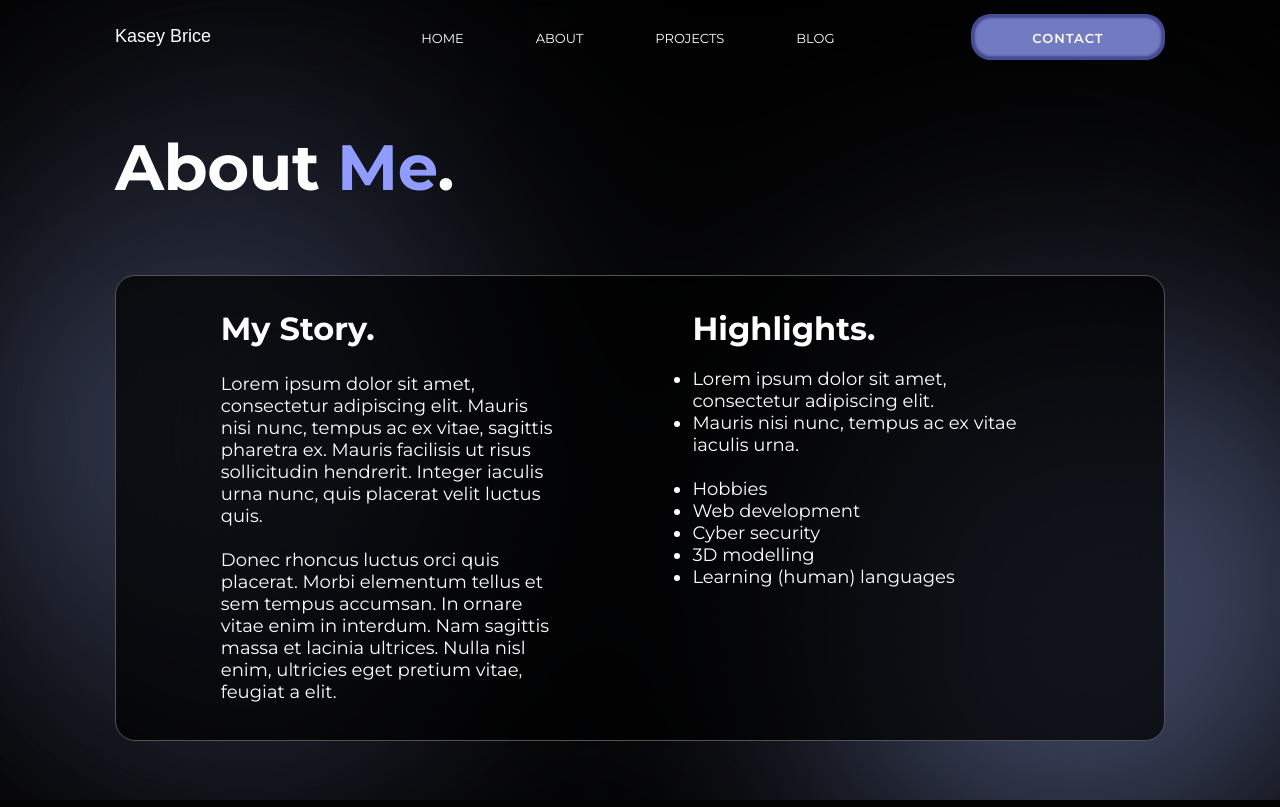
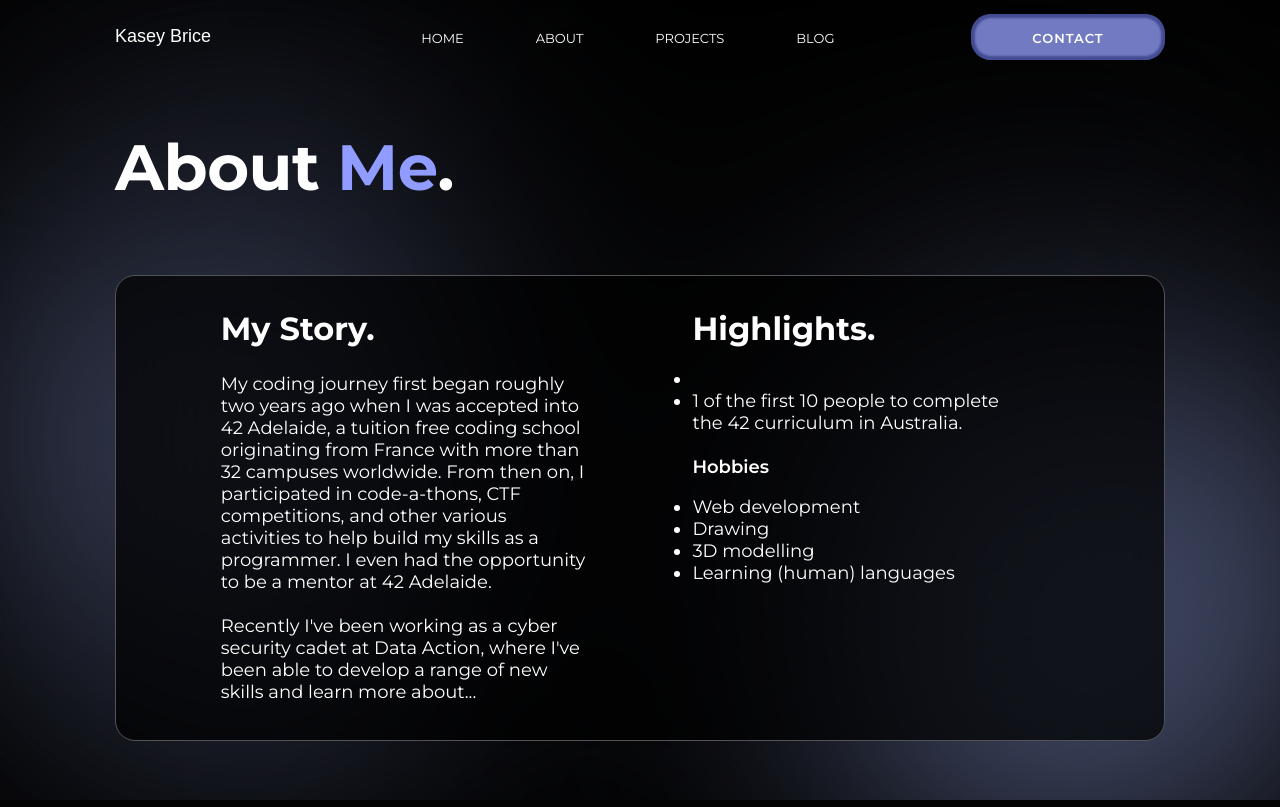
Before and after one commit to kaseypsbrice/kaseypsbrice.github.io, a Vue app: page /about in a window 1280 px wide. Built offline with nearby package versions, Linux system fonts and the light colour scheme; some icons are missing; a web font is replaced by a local one.

Commit message:
Edited About page and made the content easier to resize

```diff
--- a/src/assets/main.css
+++ b/src/assets/main.css
@@ -37,7 +37,7 @@ h2 {
 .background-blur {
     top: 0;
     z-index: -1;
-    position: absolute;
+    position: fixed;
     width: 100%;
     height: 100vh;
     -webkit-backdrop-filter: blur(120px);
@@ -46,7 +46,7 @@ h2 {
 }
 
 .bubble-container {
-    position: absolute;
+    position: fixed;
     width: 100%;
     height: 100%;
     z-index: -2;
--- a/src/components/ProjectCard.vue
+++ b/src/components/ProjectCard.vue
@@ -120,6 +120,10 @@ img {
             margin-inline: auto;
             margin-top: 45px;
 
+            :hover {
+                transition: text-shadow 0.2s ease;
+                text-shadow: rgba(240,214,255,0.9) 0px 0px 9px;
+            }
             a {
                 text-decoration: none;
                 color: #fff;
--- a/src/views/About.vue
+++ b/src/views/About.vue
@@ -28,14 +28,15 @@ import { Icon } from "@iconify/vue";
                 <h2>
                     My Story.
                 </h2>
+                <!-- I wrote this up quickly, will probably change later. -->
                 <p style="color: #fff; padding-top: 25px; font-size: 18px;">
-                    Lorem ipsum dolor sit amet, consectetur adipiscing elit.
-                    Mauris nisi nunc, tempus ac ex vitae, sagittis pharetra ex. Mauris facilisis ut risus
-                    sollicitudin hendrerit. Integer iaculis urna nunc, quis placerat velit luctus quis.
+                    My coding journey first began roughly two years ago when I was accepted into 42 Adelaide, a tuition free
+                    coding school originating from France with more than 32 campuses worldwide. From then on, I participated in code-a-thons,
+                    CTF competitions, and other various activities to help build my skills as a programmer. I even had the opportunity to be a mentor
+                    at 42 Adelaide.
                     <br><br>
-                    Donec rhoncus luctus orci quis placerat. Morbi elementum tellus et sem tempus accumsan.
-                    In ornare vitae enim in interdum. Nam sagittis massa et lacinia ultrices.
-                    Nulla nisl enim, ultricies eget pretium vitae, feugiat a elit.
+                    Recently I've been working as a cyber security cadet at Data Action, where I've been able to develop a range of new skills and
+                    learn more about...
                 </p>
             </section>
             <section class="highlights">
@@ -44,14 +45,14 @@ import { Icon } from "@iconify/vue";
                 </h2>
                 <div style="color: #fff; padding-top: 20px; font-size: 18px;">
                     <ul>
-                        <li>Lorem ipsum dolor sit amet, consectetur adipiscing elit.</li>
-                        <li>Mauris nisi nunc, tempus ac ex vitae iaculis urna.</li>
+                        <li></li>
+                        <li>1 of the first 10 people to complete the 42 curriculum in Australia.</li>
                     </ul>
                     <br>
-                    <ul>
-                        <li>Hobbies</li>
+                    <p style="font-weight: 600;">Hobbies</p>
+                    <ul style="padding-top: 1em;">
                         <li>Web development</li>
-                        <li>Cyber security</li>
+                        <li>Drawing</li>
                         <li>3D modelling</li>
                         <li>Learning (human) languages</li>
                     </ul>
@@ -86,12 +87,14 @@ main {
         z-index: 1;
         margin-top: 68.5px;
         width: 100%;
-        height: 466px;
+        min-height: 466px;
+        height: auto;
         border: solid 1px #535353;
         border-radius: 20px;
         background-color: rgba(0, 0, 0, 0.7);
         position: relative;
         margin-bottom: 6.3%;
+        display: flex;
 
         .social-icons {
             position: absolute;
@@ -121,15 +124,15 @@ main {
             float: left;
             margin-left: 10%;
             margin-top: 3.2%;
-            width: 32%;
+            width: 35%;
         }
 
         .highlights {
             position: relative;
             top: 0;
+            margin-left: 10%;
             float: right;
             margin-top: 3.2%;
-            margin-right: 13%;
             width: 32%;
         }
     }
```
